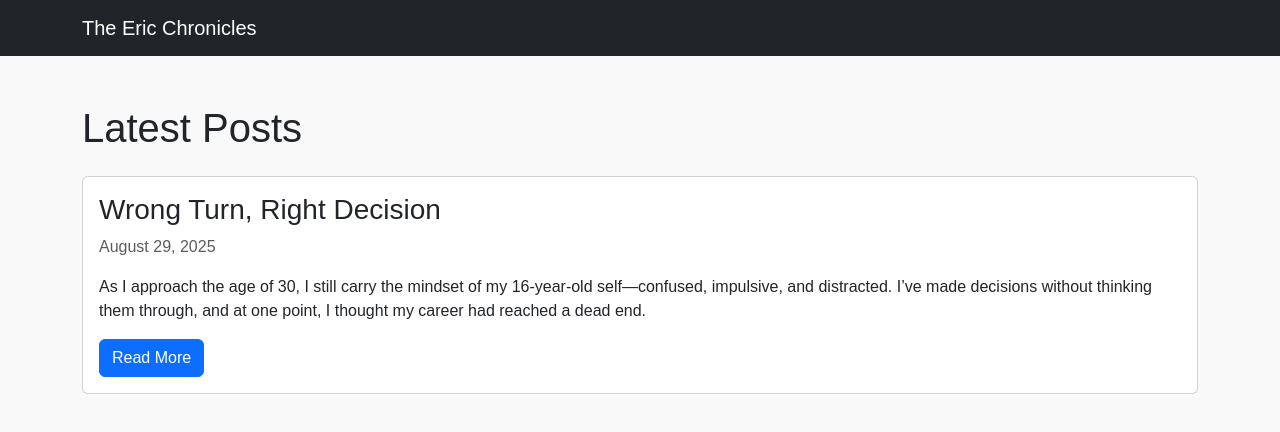
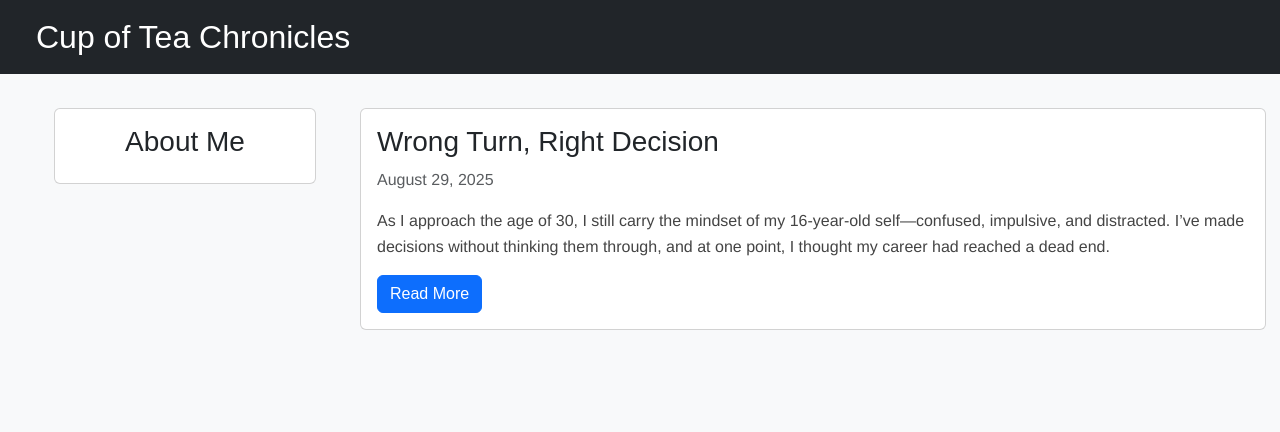
Before and after one commit to ericjamesaa/ericjamesaaBlog, a plain HTML site: page index.html in a window 1280 px wide. Drawn offline with nearby package versions, Linux system fonts and the light colour scheme.

Commit message:
adding changes to the site

```diff
--- a/index.html
+++ b/index.html
@@ -3,7 +3,7 @@
 <head>
   <meta charset="UTF-8">
   <meta name="viewport" content="width=device-width, initial-scale=1.0">
-  <title>The Eric Chronicles</title>
+  <title>Cup of Tea Chronicles</title>
   <!-- Bootstrap CSS -->
   <link href="https://cdn.jsdelivr.net/npm/bootstrap@5.3.2/dist/css/bootstrap.min.css" rel="stylesheet">
   <link rel="stylesheet" href="style.css">
@@ -11,15 +11,26 @@
 <body>
   <!-- Navbar -->
   <nav class="navbar navbar-expand-lg navbar-dark bg-dark">
-    <div class="container">
-      <a class="navbar-brand" href="#">The Eric Chronicles</a>
+    <div class="container-fluid d-flex justify-content-start">
+      <a class="navbar-brand ms-4 fs-2"  href="#">Cup of Tea Chronicles</a>
     </div>
   </nav>
 
-  <div class="container my-5">
-    <h1 class="mb-4">Latest Posts</h1>
-
-    <!-- Post 1 -->
+  <div style="display: flex; height: 100vh;">
+    <div style="flex: 1; background-color: #f8f9fa; padding: 10px;">
+        <div class="container mx-2 my-4">
+          <div class="card ms-4">
+            <div class="card-body">
+              <h3 style="text-align: center;">About Me</h3>
+              <!--<p>Welcome to my brain! Why? I am basically will write here my thoughts that you might find interesting.</p>
+              <p>Who am I?</p>
+              <p> Why did I decide to do this? Well, I think because I have a passion for writing, but I also want to code.</p>-->
+            </div>
+          </div>
+        </div>
+      </div>
+          <div style="flex: 3; background-color: #f8f9fa; padding: 10px;">
+        <div class="container mx-2 my-4">
           <div class="card mb-4">
             <div class="card-body">
               <h3 class="card-title">Wrong Turn, Right Decision</h3>
@@ -32,6 +43,8 @@
             </div>
           </div>
         </div>
+      </div>
+  </div>
 
   <!-- Bootstrap JS -->
   <script src="https://cdn.jsdelivr.net/npm/bootstrap@5.3.2/dist/js/bootstrap.bundle.min.js"></script>
--- a/style.css
+++ b/style.css
@@ -1,8 +1,15 @@
 body {
   background-color: #f9f9f9;
-  font-family: Arial, sans-serif;
+  font-family: Arial, Helvetica, sans-serif, sans-serif;
 }
 
 h2 {
   color: #333;
 }
+
+p {
+  font-size: 16px;
+  font-family: "Helvetica", sans-serif;
+  color: #444;
+  line-height: 1.6;
+}
```
Also changed, not shown: posts/wrongTurnRightDecisions.html (+2 -2 lines), scratch.txt (added). Lines whose indentation alone changed are shown as unchanged.
